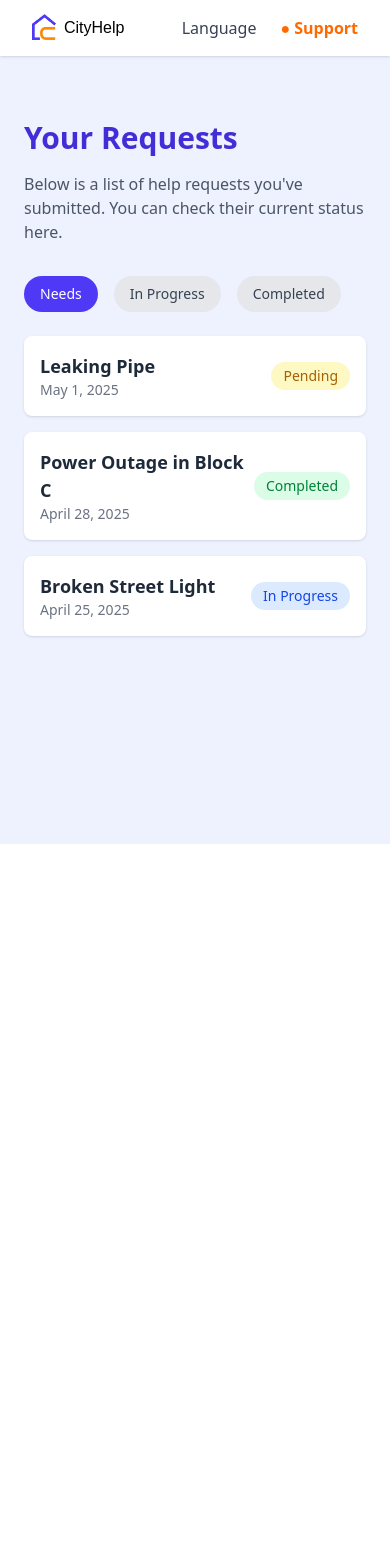
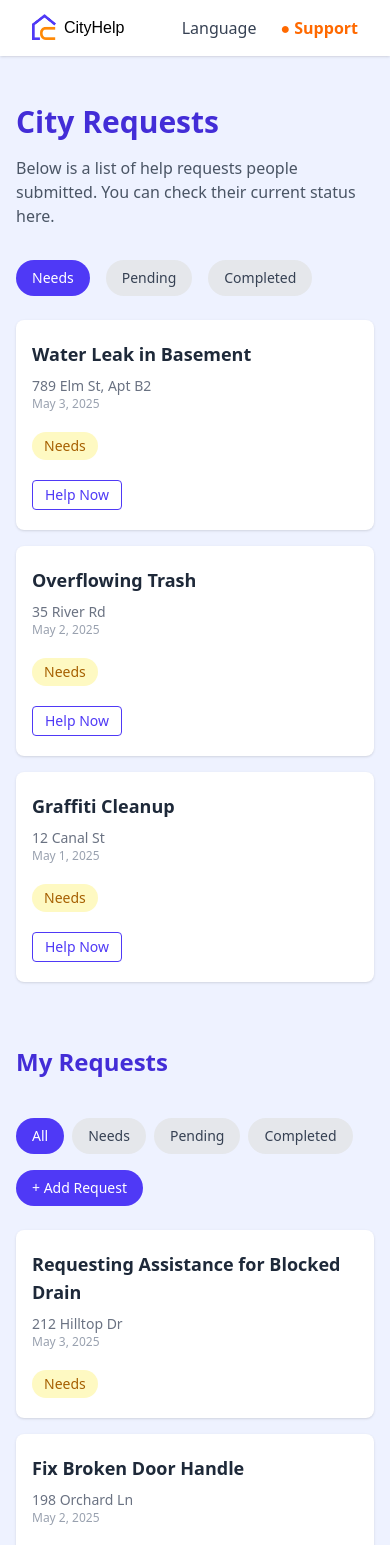
Before and after one commit to cyc6683/cityhelp, a React (Vite) app: page /help-status in a window 390 px wide. Shown: the top 1545 px of the page. Before the commit the page ends 844 px from the top, so only its background shows below. Built offline with nearby package versions, Linux system fonts and the light colour scheme; a web font is replaced by a local one.

Commit message:
fix: adjust mobile scroll issue

```diff
--- a/src/pages/Help.tsx
+++ b/src/pages/Help.tsx
@@ -1,5 +1,5 @@
 // pages/Help.tsx
-import { Link, useNavigate } from "react-router-dom";
+import { useNavigate } from "react-router-dom";
 import Navbar from "../components/Navbar";
 
 const Help = () => {
@@ -7,7 +7,7 @@ const Help = () => {
   const handleSubmit = (e: React.FormEvent) => {
     e.preventDefault();
     alert("Your request has been submitted!");
-    navigate("/help-status");
+    navigate("/");
   };
 
   return (
@@ -62,16 +62,6 @@ const Help = () => {
           </form>
         </div>
       </section>
-      <Link to="/help-status" className="flex justify-center">
-        <div className="flex items-center gap-2 group cursor-pointer">
-          <span className="text-indigo-600 font-semibold text-lg transition group-hover:underline group-active:underline">
-            View My Requests
-          </span>
-          <span className="text-indigo-600 text-xl transition-transform duration-300 group-hover:translate-x-2 group-active:translate-x-2">
-            →
-          </span>
-        </div>
-      </Link>
     </div>
   );
 };
--- a/src/pages/HelpStatus.tsx
+++ b/src/pages/HelpStatus.tsx
@@ -1,50 +1,116 @@
 import { useState } from "react";
+import { useNavigate } from "react-router-dom";
 import Navbar from "../components/Navbar";
 
 const helpRequests = [
   {
     id: 1,
-    title: "Leaking Pipe",
-    status: "Pending",
-    date: "May 1, 2025",
+    title: "Water Leak in Basement",
+    status: "Needs",
+    date: "May 3, 2025",
+    location: "789 Elm St, Apt B2",
   },
   {
     id: 2,
-    title: "Power Outage in Block C",
-    status: "Completed",
-    date: "April 28, 2025",
+    title: "Overflowing Trash",
+    status: "Needs",
+    date: "May 2, 2025",
+    location: "35 River Rd",
   },
   {
     id: 3,
-    title: "Broken Street Light",
-    status: "In Progress",
-    date: "April 25, 2025",
+    title: "Graffiti Cleanup",
+    status: "Needs",
+    date: "May 1, 2025",
+    location: "12 Canal St",
+  },
+  {
+    id: 4,
+    title: "Tree Blocking Driveway",
+    status: "Pending",
+    date: "April 30, 2025",
+    location: "57 Maple Ave",
+  },
+  {
+    id: 5,
+    title: "Broken Playground Slide",
+    status: "Pending",
+    date: "April 29, 2025",
+    location: "88 Parkside Blvd",
+  },
+  {
+    id: 6,
+    title: "Power Restored Successfully",
+    status: "Completed",
+    date: "April 27, 2025",
+    location: "23 Birch Lane",
+  },
+  {
+    id: 7,
+    title: "Repaired Streetlight",
+    status: "Completed",
+    date: "April 26, 2025",
+    location: "99 Central Ave",
+  },
+];
+
+const myRequests = [
+  {
+    id: "m1",
+    title: "Requesting Assistance for Blocked Drain",
+    status: "Needs",
+    date: "May 3, 2025",
+    location: "212 Hilltop Dr",
+  },
+  {
+    id: "m2",
+    title: "Fix Broken Door Handle",
+    status: "Pending",
+    date: "May 2, 2025",
+    location: "198 Orchard Ln",
+  },
+  {
+    id: "m3",
+    title: "Thank you for restoring elevator",
+    status: "Completed",
+    date: "April 30, 2025",
+    location: "77 Beacon Way",
   },
 ];
 
 const HelpStatus = () => {
-  const [activeTab, setActiveTab] = useState<
-    "Needs" | "In Progress" | "Completed"
-  >("Needs");
+  const [activeTab, setActiveTab] = useState<"Needs" | "Pending" | "Completed">(
+    "Needs"
+  );
+
+  const [myTab, setMyTab] = useState<"All" | "Needs" | "Pending" | "Completed">(
+    "All"
+  );
+
+  const navigate = useNavigate();
 
   const filteredRequests = helpRequests.filter((request) => {
-    if (activeTab === "Needs") return true;
     return request.status === activeTab;
   });
+
+  const filteredMyRequests =
+    myTab === "All"
+      ? myRequests
+      : myRequests.filter((request) => request.status === myTab);
 
   return (
     <div className="min-h-screen bg-indigo-50">
       <Navbar />
-      <section className="max-w-3xl mx-auto px-6 py-16 pb-24">
+      <section className="max-w-3xl mx-auto px-4 sm:px-6 py-12 sm:py-16 pb-24">
         <h1 className="text-3xl font-bold text-indigo-700 mb-4">
-          Your Requests
+          City Requests
         </h1>
         <p className="text-gray-600 mb-8">
-          Below is a list of help requests you've submitted. You can check their
+          Below is a list of help requests people submitted. You can check their
           current status here.
         </p>
         <div className="flex gap-4 mb-6">
-          {["Needs", "In Progress", "Completed"].map((tab) => (
+          {["Needs", "Pending", "Completed"].map((tab) => (
             <button
               key={tab}
               onClick={() => setActiveTab(tab as any)}
@@ -62,27 +128,98 @@ const HelpStatus = () => {
           {filteredRequests.map((request) => (
             <div
               key={request.id}
-              className="bg-white p-4 rounded-lg shadow flex justify-between items-center"
+              className="bg-white px-4 py-5 sm:p-6 rounded-lg shadow flex flex-col sm:flex-row justify-between items-start sm:items-center gap-4 sm:gap-6"
             >
               <div>
                 <h3 className="text-lg font-semibold text-gray-800">
                   {request.title}
                 </h3>
-                <p className="text-sm text-gray-500">{request.date}</p>
+                <p className="text-sm text-gray-500 mt-2">{request.location}</p>
+                <p className="text-xs text-gray-400">{request.date}</p>
               </div>
+              <div className="flex flex-col sm:items-end sm:text-right gap-3 pt-1">
                 <span
-                className={`text-sm font-medium px-3 py-1 rounded-full ${
-                  request.status === "Pending"
+                  className={`text-sm font-medium px-3 py-1 rounded-full w-fit ${
+                    request.status === "Needs"
                       ? "bg-yellow-100 text-yellow-700"
-                    : request.status === "In Progress"
+                      : request.status === "Pending"
                       ? "bg-blue-100 text-blue-700"
                       : "bg-green-100 text-green-700"
                   }`}
                 >
                   {request.status}
                 </span>
+                {request.status === "Needs" && (
+                  <button className="text-sm text-indigo-600 border border-indigo-600 px-3 py-1 mt-2 rounded hover:bg-indigo-50 active:scale-95 transition">
+                    Help Now
+                  </button>
+                )}
+              </div>
             </div>
           ))}
+        </div>
+        <div className="mt-16">
+          <div className="flex flex-col sm:flex-row sm:items-center sm:justify-between mb-6">
+            <h2 className="text-2xl font-bold text-indigo-700 mb-4 sm:mb-0">
+              My Requests
+            </h2>
+          </div>
+          <div className="flex flex-wrap items-center justify-between gap-4 mb-6">
+            <div className="flex gap-2 flex-wrap">
+              {["All", "Needs", "Pending", "Completed"].map((tab) => (
+                <button
+                  key={tab}
+                  onClick={() => setMyTab(tab as any)}
+                  className={`px-4 py-2 rounded-full text-sm font-medium transition ${
+                    myTab === tab
+                      ? "bg-indigo-600 text-white"
+                      : "bg-gray-200 text-gray-700 hover:bg-gray-300"
+                  }`}
+                >
+                  {tab}
+                </button>
+              ))}
+            </div>
+            <button
+              onClick={() => navigate("/report")}
+              className="text-sm bg-indigo-600 text-white px-4 py-2 rounded-full hover:bg-indigo-700 active:scale-95 transition w-fit"
+            >
+              + Add Request
+            </button>
+          </div>
+          <div className="space-y-4">
+            {filteredMyRequests.map((request) => (
+              <div
+                key={request.id}
+                className="bg-white px-4 py-5 sm:p-6 rounded-lg shadow flex flex-col sm:flex-row justify-between items-start sm:items-center gap-4 sm:gap-6"
+              >
+                <div>
+                  <h3 className="text-lg font-semibold text-gray-800">
+                    {request.title}
+                  </h3>
+                  <p className="text-sm text-gray-500 mt-2">
+                    {request.location}
+                  </p>
+                  <p className="text-xs text-gray-400">{request.date}</p>
+                </div>
+                <div className="flex flex-col sm:items-end sm:text-right gap-3 pt-1">
+                  <span
+                    className={`text-sm font-medium px-3 py-1 rounded-full w-fit ${
+                      request.status === "Needs"
+                        ? "bg-yellow-100 text-yellow-700"
+                        : request.status === "Pending"
+                        ? "bg-blue-100 text-blue-700"
+                        : "bg-green-100 text-green-700"
+                    }`}
+                  >
+                    {request.status === "Pending"
+                      ? "Pending..."
+                      : request.status}
+                  </span>
+                </div>
+              </div>
+            ))}
+          </div>
         </div>
       </section>
     </div>
```
Lines whose indentation alone changed are shown as unchanged.
